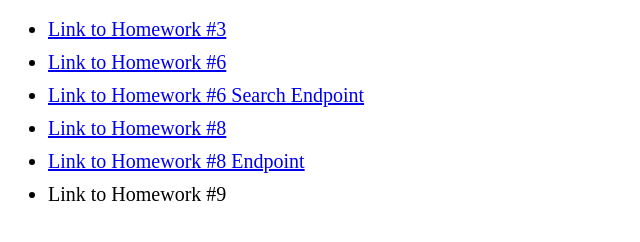
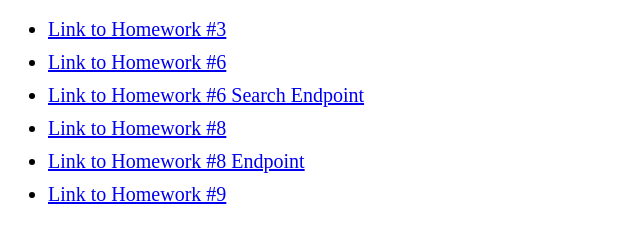
Before and after one commit to Akshata-Patangi/Akshata-Patangi.github.io, a plain HTML site: page patangiakshataindex.html in a window 1280 px wide. Shown: the part 48-290 px from the top of the page, without its empty margins (0-640 px from the left). Drawn offline with Linux system fonts and the light colour scheme.

Commit message:
hw9 update

```diff
--- a/patangiakshataindex.html
+++ b/patangiakshataindex.html
@@ -6,6 +6,6 @@
 	<li style="padding-bottom: 10;font-size:20"><a href="https://patangi-akshata-submission-hw6.azurewebsites.net/movie_endpoint?name=bigbang" target="_blank">Link to Homework #6 Search Endpoint</a></li>
 	<li style="padding-bottom: 10;font-size:20"><a href="https://webtechcsci571-akshatapatangi.wl.r.appspot.com" target="_blank">Link to Homework #8</a></li>
 	<li style="padding-bottom: 10;font-size:20"><a href="https://webtechcsci571-akshatapatangi.wl.r.appspot.com/currently" target="_blank">Link to Homework #8 Endpoint</a></li>
-	<li style="padding-bottom: 10;font-size:20"><a hreaf="https://csci571-akshatapatangi.wl.r.appspot.com/popularmovies" target="_blank">Link to Homework #9</a></li>
+	<li style="padding-bottom: 10;font-size:20"><a href="https://csci571-akshatapatangi.wl.r.appspot.com/popularmovies" target="_blank">Link to Homework #9</a></li>
 </ul>
 </html>
```
